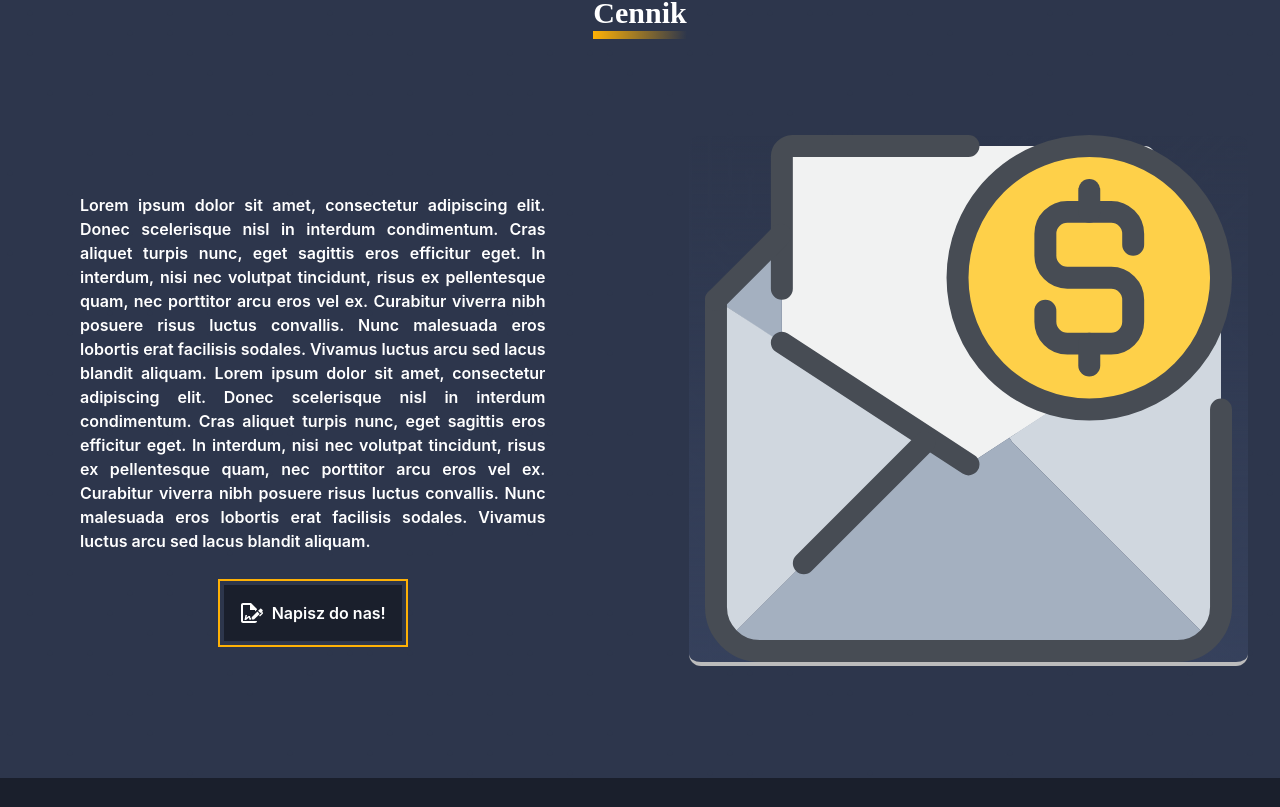
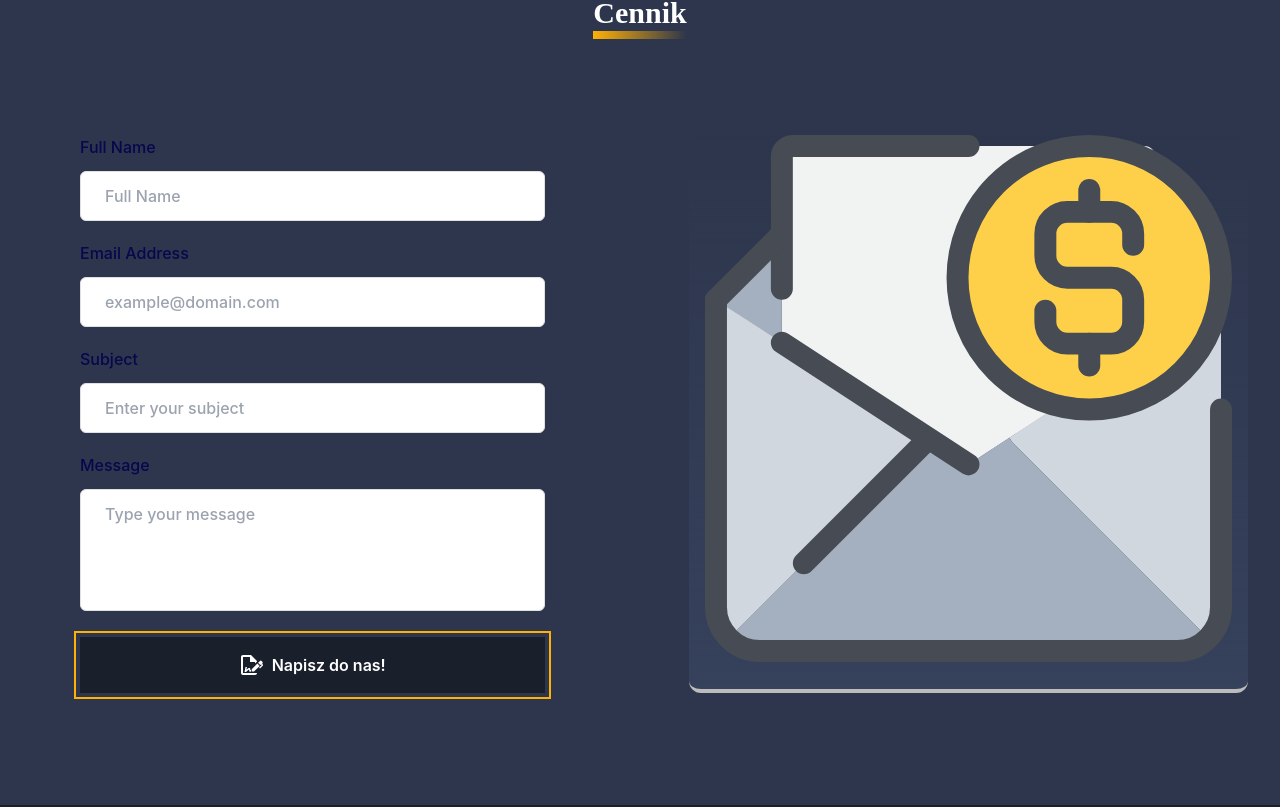
Before and after one commit to dziekiczan1/eRZet, a React (Create React App) app: page / in a window 1280 px wide. Shown: the part 3173-3980 px from the top of the page. Built offline with nearby package versions, Linux system fonts and the light colour scheme.

Commit message:
fix: add english translations

```diff
--- a/src/components/About/Description.js
+++ b/src/components/About/Description.js
@@ -74,7 +74,7 @@ const Description = () => {
                 d="M19.7 12.9L14 18.6H11.7V16.3L17.4 10.6L19.7 12.9M23.1 12.1C23.1 12.4 22.8 12.7 22.5 13L20 15.5L19.1 14.6L21.7 12L21.1 11.4L20.4 12.1L18.1 9.8L20.3 7.7C20.5 7.5 20.9 7.5 21.2 7.7L22.6 9.1C22.8 9.3 22.8 9.7 22.6 10C22.4 10.2 22.2 10.4 22.2 10.6C22.2 10.8 22.4 11 22.6 11.2C22.9 11.5 23.2 11.8 23.1 12.1M3 20V4H10V9H15V10.5L17 8.5V8L11 2H3C1.9 2 1 2.9 1 4V20C1 21.1 1.9 22 3 22H15C16.1 22 17 21.1 17 20H3M11 17.1C10.8 17.1 10.6 17.2 10.5 17.2L10 15H8.5L6.4 16.7L7 14H5.5L4.5 19H6L8.9 16.4L9.5 18.7H10.5L11 18.6V17.1Z"
               />
             </svg>
-            <p>Napisz do nas!</p>
+            <p>{t("writeUs")}</p>
           </button>
         </motion.div>
       </div>
--- a/src/components/Pricing/Pricing.js
+++ b/src/components/Pricing/Pricing.js
@@ -18,7 +18,7 @@ const Pricing = () => {
       initial="hidden"
       whileInView="show"
       viewport={{ once: false, amount: 0.4 }}
-      className="portfolio relative flex flex-col justify-center pt-10 pb-16"
+      className="relative flex flex-col justify-center pt-10 pb-16"
     >
       <Heading
         size="h1"
@@ -36,34 +36,83 @@ const Pricing = () => {
           variants={slideIn("right", "tween", 0, 0.3)}
           className="flex flex-col font-semibold md:text-base 2xl:text-xl justify-center items-center w-1/2 mr-4 px-20 pt-8 text-justify"
         >
-          <p
-            className={
-              theme === "dark" ? "text-white my-8" : "text-slate-600 my-8"
-            }
+          <form
+            action="https://formbold.com/s/FORM_ID"
+            method="POST"
+            className="w-full"
           >
-            Lorem ipsum dolor sit amet, consectetur adipiscing elit. Donec
-            scelerisque nisl in interdum condimentum. Cras aliquet turpis nunc,
-            eget sagittis eros efficitur eget. In interdum, nisi nec volutpat
-            tincidunt, risus ex pellentesque quam, nec porttitor arcu eros vel
-            ex. Curabitur viverra nibh posuere risus luctus convallis. Nunc
-            malesuada eros lobortis erat facilisis sodales. Vivamus luctus arcu
-            sed lacus blandit aliquam. Lorem ipsum dolor sit amet, consectetur
-            adipiscing elit. Donec scelerisque nisl in interdum condimentum.
-            Cras aliquet turpis nunc, eget sagittis eros efficitur eget. In
-            interdum, nisi nec volutpat tincidunt, risus ex pellentesque quam,
-            nec porttitor arcu eros vel ex. Curabitur viverra nibh posuere risus
-            luctus convallis. Nunc malesuada eros lobortis erat facilisis
-            sodales. Vivamus luctus arcu sed lacus blandit aliquam.
-          </p>
-          <button className="flex flex-row gap-2 bg-navy-700 p-4 text-white text-bold outline-offset-4 outline outline-2 outline-orange-100">
+            <div class="mb-5">
+              <label
+                for="name"
+                class="mb-3 block text-base font-medium text-[#07074D]"
+              >
+                Full Name
+              </label>
+              <input
+                type="text"
+                name="name"
+                id="name"
+                placeholder="Full Name"
+                class="w-full rounded-md border border-[#e0e0e0] bg-white py-3 px-6 text-base font-medium text-[#6B7280] outline-none focus:border-[#6A64F1] focus:shadow-md"
+              />
+            </div>
+            <div class="mb-5">
+              <label
+                for="email"
+                class="mb-3 block text-base font-medium text-[#07074D]"
+              >
+                Email Address
+              </label>
+              <input
+                type="email"
+                name="email"
+                id="email"
+                placeholder="example@domain.com"
+                class="w-full rounded-md border border-[#e0e0e0] bg-white py-3 px-6 text-base font-medium text-[#6B7280] outline-none focus:border-[#6A64F1] focus:shadow-md"
+              />
+            </div>
+            <div class="mb-5">
+              <label
+                for="subject"
+                class="mb-3 block text-base font-medium text-[#07074D]"
+              >
+                Subject
+              </label>
+              <input
+                type="text"
+                name="subject"
+                id="subject"
+                placeholder="Enter your subject"
+                class="w-full rounded-md border border-[#e0e0e0] bg-white py-3 px-6 text-base font-medium text-[#6B7280] outline-none focus:border-[#6A64F1] focus:shadow-md"
+              />
+            </div>
+            <div class="mb-5">
+              <label
+                for="message"
+                class="mb-3 block text-base font-medium text-[#07074D]"
+              >
+                Message
+              </label>
+              <textarea
+                rows="4"
+                name="message"
+                id="message"
+                placeholder="Type your message"
+                class="w-full resize-none rounded-md border border-[#e0e0e0] bg-white py-3 px-6 text-base font-medium text-[#6B7280] outline-none focus:border-[#6A64F1] focus:shadow-md"
+              ></textarea>
+            </div>
+            <div>
+              <button className="flex flex-row justify-center gap-2 w-full bg-navy-700 p-4 text-white text-bold outline-offset-4 outline outline-2 outline-orange-100">
                 <svg width={24} viewBox="0 0 24 24">
                   <path
                     fill="currentColor"
                     d="M19.7 12.9L14 18.6H11.7V16.3L17.4 10.6L19.7 12.9M23.1 12.1C23.1 12.4 22.8 12.7 22.5 13L20 15.5L19.1 14.6L21.7 12L21.1 11.4L20.4 12.1L18.1 9.8L20.3 7.7C20.5 7.5 20.9 7.5 21.2 7.7L22.6 9.1C22.8 9.3 22.8 9.7 22.6 10C22.4 10.2 22.2 10.4 22.2 10.6C22.2 10.8 22.4 11 22.6 11.2C22.9 11.5 23.2 11.8 23.1 12.1M3 20V4H10V9H15V10.5L17 8.5V8L11 2H3C1.9 2 1 2.9 1 4V20C1 21.1 1.9 22 3 22H15C16.1 22 17 21.1 17 20H3M11 17.1C10.8 17.1 10.6 17.2 10.5 17.2L10 15H8.5L6.4 16.7L7 14H5.5L4.5 19H6L8.9 16.4L9.5 18.7H10.5L11 18.6V17.1Z"
                   />
                 </svg>
-            <p>Napisz do nas!</p>
+                <p>{t("writeUs")}</p>
               </button>
+            </div>
+          </form>
         </motion.div>
         <div className="flex justify-center w-1/2 ml-4 px-8 pt-8">
           <div
--- a/src/i18n.js
+++ b/src/i18n.js
@@ -23,6 +23,7 @@ const resources = {
       socialMedia: "Social Media",
       contactUs: "Contact Us!",
       values: "Our values",
+      writeUs: "Write to us!",
     },
   },
   pl: {
@@ -46,6 +47,7 @@ const resources = {
       socialMedia: "Media społecznościowe",
       contactUs: "Skontaktuj się z nami!",
       values: "Nasze wartości",
+      writeUs: "Napisz do nas!",
     },
   },
 };
```
Also changed, not shown: src/index.css. Lines whose indentation alone changed are shown as unchanged.
